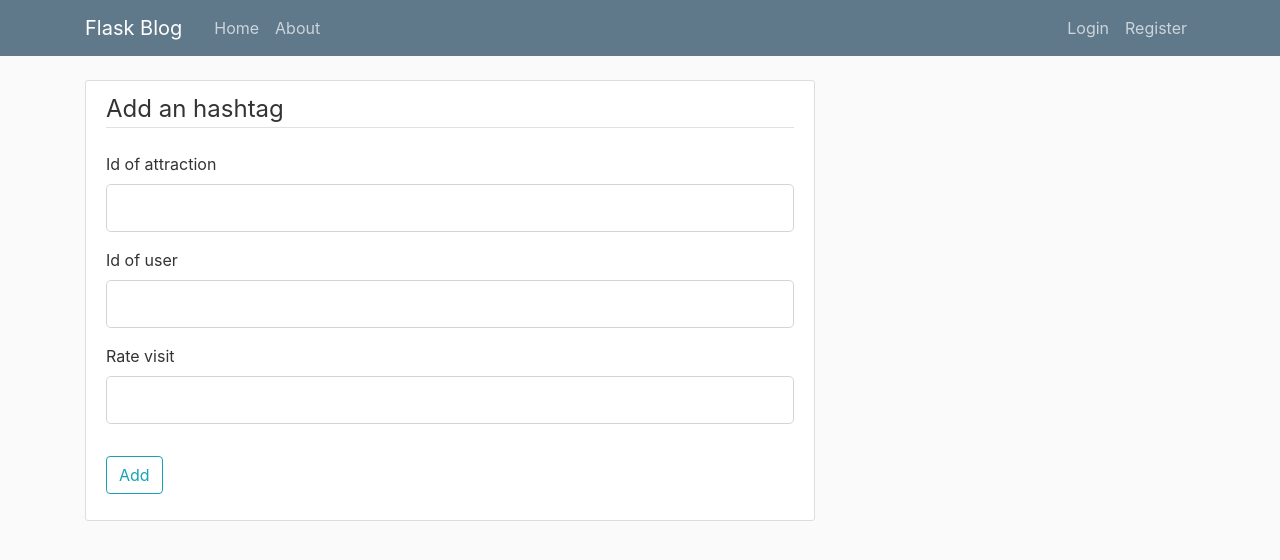
After one commit to marijacvetkovic-git/tips-for-trips, a Flask app: page /createRelationship_VISITED in a window 1280 px wide. The commit adds this page. Shown: the top 560 px of the page. Run offline with Flask 3, Linux system fonts and the light colour scheme; parts of the project's set-up code (start-up, migrations or seed data) failed here and were passed over; some libraries are stand-ins or nearby versions.

Commit message:
dodate sve veze osim izmedju grada i atrakcije valjda, i nisam dodala lajk jer ne znam treba li mi

```diff
--- a/app/forms.py
+++ b/app/forms.py
@@ -1,10 +1,12 @@
 from datetime import date
 from flask_wtf import FlaskForm
-from wtforms import BooleanField, FloatField, StringField,PasswordField,SubmitField,DateField, ValidationError,TimeField
+from wtforms import BooleanField, FloatField, IntegerField, StringField,PasswordField,SubmitField,DateField, ValidationError,TimeField
 from wtforms.validators import DataRequired, Length, Email, EqualTo
 from app import db
 from gqlalchemy import match
 from gqlalchemy.query_builders.memgraph_query_builder import Operator
+
+from app.models import Activity, Attraction, Hashtag
 
 class RegistrationForm(FlaskForm):
 
@@ -71,22 +73,22 @@ class AddAttractionForm(FlaskForm):
     family_friendly=BooleanField("Family friendly")
     submit = SubmitField('Add')
 
-class AddTypeOfAttractionForm(FlaskForm):
+class AddHashtagForm(FlaskForm):
     name=StringField('Name', validators=[DataRequired()])
     submit = SubmitField('Add')
 
     def validate_name(self,name):
-        n=name
-        typeOfAttractions=(
+
+        hashtags=(
           match()
-          .node(labels="TypeOfAttraction",variable="a")
-          .where(item="a.name",operator=Operator.EQUAL,literal=name.data)
-          .return_(("a","typeOfAttraction"))
+          .node(labels="Hashtag",variable="hashtag")
+          .where(item="hashtag.name",operator=Operator.EQUAL,literal=name.data)
+          .return_(("hashtag","hashtag"))
           .execute()
           )
-        listOftypeOfAttractions=list(typeOfAttractions)
-        if listOftypeOfAttractions:
-            raise ValidationError('Type of attraction with that name already exists !')
+        listOfhashtags=list(hashtags)
+        if listOfhashtags:
+            raise ValidationError('Hashtag with that name already exists !')
 
 
 class AddActivityForm(FlaskForm):
@@ -121,3 +123,151 @@ class AddCityForm(FlaskForm):
         listOfCities=list(cities)
         if listOfCities:
             raise ValidationError('City with that name already exists !')
+
+class AddHasHashForm(FlaskForm):
+    idOfAttraction=StringField("Id of attraction",validators=[DataRequired()])
+    idOfHashtag=StringField("Id of hashtag",validators=[DataRequired()])
+    submit = SubmitField('Add')
+    tupleForResult=("","")
+
+    def validate_idOfAttraction(form,nzm):
+        attractions=(
+            match()
+            .node(labels="Attraction",variable="attraction")
+            .where(item="attraction.id",operator=Operator.EQUAL,literal=form.idOfAttraction.data)
+            .return_("attraction")
+            .execute()
+        )
+        listOfAttractions=list(attractions)
+        if not listOfAttractions:
+            raise ValidationError('Attraction with specific id does not exist!')
+        attraction:Attraction =listOfAttractions[0]["attraction"]
+        idOfAttraction=attraction._id
+
+        hashtags=(
+            match()
+            .node(labels="Hashtag",variable="hashtag")
+            .where(item="hashtag.id",operator=Operator.EQUAL,literal=form.idOfHashtag.data)
+            .return_("hashtag")
+            .execute()
+        )
+        listOfhashtags=list(hashtags)
+        if not listOfhashtags:
+            raise ValidationError('Hashtag with specific id does not exist!')
+        hashtag:Hashtag =listOfhashtags[0]["hashtag"]
+        idOfHashtag=hashtag._id
+
+
+        hasHashtag=(
+            match()
+            .node(labels="Attraction",variable="attraction",id=form.idOfAttraction.data)
+            .to(relationship_type="HAS_HASHTAG")
+            .node(labels="Hashtag",variable="hashtag",id=form.idOfHashtag.data)
+            .return_(results=["attraction","hashtag"])
+            .execute()
+        )
+        listOfhasHashtag=list(hasHashtag)
+        if listOfhasHashtag:
+            raise ValidationError('Attraction with specific id already has hastag with specific id !')
+        form.tupleForResult=(idOfAttraction,idOfHashtag)
+
+class AddHasActivityForm(FlaskForm):
+    idOfAttraction=StringField("Id of attraction",validators=[DataRequired()])
+    idOfActivity=StringField("Id of activity",validators=[DataRequired()])
+    duration_of_activity=TimeField('Duration of activity', validators=[DataRequired()])
+    experience=BooleanField("Experience")
+    minAge=IntegerField("Min age",validators=[DataRequired()])
+    maxAge=IntegerField("Max age",validators=[DataRequired()])
+    submit = SubmitField('Add')
+    tupleForResult=("","")
+
+
+
+    def validate_idOfAttraction(form,nzm):
+        attractions=(
+            match()
+            .node(labels="Attraction",variable="attraction")
+            .where(item="attraction.id",operator=Operator.EQUAL,literal=form.idOfAttraction.data)
+            .return_("attraction")
+            .execute()
+        )
+        listOfAttractions=list(attractions)
+        if not listOfAttractions:
+            raise ValidationError('Attraction with specific id does not exist!')
+        attraction:Attraction =listOfAttractions[0]["attraction"]
+        idOfAttraction=attraction._id
+
+        activities=(
+            match()
+            .node(labels="Activity",variable="activity")
+            .where(item="activity.id",operator=Operator.EQUAL,literal=form.idOfActivity.data)
+            .return_("activity")
+            .execute()
+        )
+        listOfactivities=list(activities)
+        if not listOfactivities:
+            raise ValidationError('Activity with specific id does not exist!')
+        activity:Activity =listOfactivities[0]["activity"]
+        idOfActivity=activity._id
+
+
+        hasActivity=(
+            match()
+            .node(labels="Attraction",variable="attraction",id=form.idOfAttraction.data)
+            .to(relationship_type="HAS_ACTIVITY")
+            .node(labels="Activity",variable="activity",id=form.idOfActivity.data)
+            .return_(results=["attraction","activity"])
+            .execute()
+        )
+        listOfhasActivity=list(hasActivity)
+        if listOfhasActivity:
+            raise ValidationError('Attraction with specific id already has activity with specific id !')
+        form.tupleForResult=(idOfAttraction,idOfActivity)
+
+class AddVisitedForm(FlaskForm):
+    idOfAttraction=StringField("Id of attraction",validators=[DataRequired()])
+    idOfUser=StringField("Id of user",validators=[DataRequired()])
+    rate=IntegerField("Rate visit",validators=[DataRequired()])
+    submit = SubmitField('Add')
+    tupleForResult=("","")
+
+    def validate_idOfAttraction(form,nzm):
+        attractions=(
+            match()
+            .node(labels="Attraction",variable="attraction")
+            .where(item="attraction.id",operator=Operator.EQUAL,literal=form.idOfAttraction.data)
+            .return_("attraction")
+            .execute()
+        )
+        listOfAttractions=list(attractions)
+        if not listOfAttractions:
+            raise ValidationError('Attraction with specific id does not exist!')
+        attraction:Attraction =listOfAttractions[0]["attraction"]
+        idOfAttraction=attraction._id
+
+        users=(
+            match()
+            .node(labels="User",variable="user")
+            .where(item="user.id",operator=Operator.EQUAL,literal=form.idOfUser.data)
+            .return_("user")
+            .execute()
+        )
+        listOfusers=list(users)
+        if not listOfusers:
+            raise ValidationError('User with specific id does not exist!')
+        user:Hashtag =listOfusers[0]["user"]
+        idOfUser=user._id
+
+
+        visited=(
+            match()
+            .node(labels="User",variable="user",id=form.idOfUser.data)
+            .to(relationship_type="VISITED")
+            .node(labels="Attraction",variable="attraction",id=form.idOfAttraction.data)
+            .return_(results=["user","attraction"])
+            .execute()
+        )
+        listOfvisits=list(visited)
+        if listOfvisits:
+            raise ValidationError('User with specific id already visited attraction with specific id !')
+        form.tupleForResult=(idOfUser,idOfAttraction)
--- a/app/routes.py
+++ b/app/routes.py
@@ -1,12 +1,20 @@
 
+import datetime
 import uuid
+from click import DateTime
 from flask import render_template,flash,redirect, url_for
 from app import app , bcrypt, db
-from app.forms import AddActivityForm, AddCityForm, AddTypeOfAttractionForm, LogInForm, RegistrationForm,AddAttractionForm
-from app.models import Activity, Attraction, City, TypeOfAttraction, User
+from app.forms import AddActivityForm, AddCityForm, AddHasActivityForm, AddHasHashForm, AddHashtagForm, AddVisitedForm, LogInForm, RegistrationForm,AddAttractionForm
+from app.models import Activity, Attraction, City, HasActivity, HasHashtag, Hashtag, User, Visited
 from gqlalchemy.query_builders.memgraph_query_builder import Operator
 from gqlalchemy import match
 from flask_login import login_user
+import pandas as pd
+import numpy as py
+import matplotlib.pyplot as plt
+import seaborn as sns
+from sklearn.cluster import KMeans
+
 
 posts = [
     {
@@ -87,18 +95,18 @@ def addAttraction():
 
     return render_template('addAttraction.html', title='Add attraction', form=form)
 
-@app.route("/createTypeOfAttraction",methods=['GET','POST'])
-def createTypeOfAttraction():
-    form = AddTypeOfAttractionForm()
+@app.route("/createHashtag",methods=['GET','POST'])
+def createHashtag():
+    form = AddHashtagForm()
     if form.validate_on_submit():
-        typeOfAttraction=TypeOfAttraction(id=str(uuid.uuid4()),name=form.name.data)
-        typeOfAttraction.save(db)
+        hashtag=Hashtag(id=str(uuid.uuid4()),name=form.name.data)
+        hashtag.save(db)
 
         flash(f'Your type of attraction is added!','success')
         return redirect(url_for('home'))
 
 
-    return render_template('addTypeOfAttraction.html', title='Add type of attraction', form=form)
+    return render_template('addHashtag.html', title='Add hashtag', form=form)
 
 @app.route("/createActivity",methods=['GET','POST'])
 def createActivity():
@@ -125,3 +133,62 @@ def createCity():
 
 
     return render_template('addCity.html', title='Add city', form=form)
+
+@app.route("/createRelationship_HAS_HASHTAG",methods=['GET','POST'])
+def createRelationship_HAS_HASHTAG():
+    form = AddHasHashForm()
+    m=form.validate_on_submit()
+    if m:
+
+        HasHashtag(_start_node_id=form.tupleForResult[0],_end_node_id=form.tupleForResult[1]).save(db)
+
+        flash(f'Your relationship is added!','success')
+        return redirect(url_for('home'))
+
+
+    return render_template('addHashashtag.html', title='Add has hastag', form=form)
+
+@app.route("/createRelationship_HAS_ACTIVITY",methods=['GET','POST'])
+def createRelationship_HAS_ACTIVITY():
+    form = AddHasActivityForm()
+    if form.validate_on_submit():
+        HasActivity(_start_node_id=form.tupleForResult[0],_end_node_id=form.tupleForResult[1],durationOfActivity=form.duration_of_activity.data,experience=form.experience.data,minAge=form.minAge.data,maxAge=form.maxAge.data).save(db)
+
+        flash(f'Your relationship is added!','success')
+        return redirect(url_for('home'))
+
+
+    return render_template('addHasActivity.html', title='Add has hastag', form=form)
+
+@app.route("/createRelationship_VISITED",methods=['GET','POST'])
+def createRelationship_VISITED():
+    form = AddVisitedForm()
+    if form.validate_on_submit():
+        Visited(_start_node_id=form.tupleForResult[0],_end_node_id=form.tupleForResult[1],rate=form.rate.data,dateAndTime=datetime.datetime.now()).save(db)
+
+        flash(f'Your relationship is added!','success')
+        return redirect(url_for('home'))
+
+
+    return render_template('addVisited.html', title='Add has hastag', form=form)
+
+
+# @app.route("/proba",methods=['GET','POST'])
+# def proba():
+#     query = "MATCH (n:User) RETURN n;"
+#     users=(
+#           match()
+#           .node(labels="User",variable="u")
+#           .return_(("u","user"))
+#           .execute()
+#           )
+#     lista=list(users)
+#     listOfProperties=[]
+#     for dictoneryItem in lista:
+#         listOfProperties.append(dictoneryItem['user'])
+#     df=pd.DataFrame(listOfProperties)
+#     print(df.head())
+#     x=df.iloc[:,[3,4]]
+#     print(x.values)
+#     #u tuplovima su upakovani podaci
+#     return df.head()
--- a/app/templates/addTypeOfAttraction.html
+++ b/app/templates/addHashtag.html
@@ -4,7 +4,7 @@
         <form method="POST" action="">
             {{form.hidden_tag()}}
             <fieldset class ="form-group">
-                <legend  class="border-bottom mb-4">Add an type of attraction </legend>
+                <legend  class="border-bottom mb-4">Add an hashtag </legend>
                 <div class="form-group">
                     {{ form.name.label(class="form-control-label") }}
 
--- /dev/null
+++ b/app/templates/addVisited.html
@@ -0,0 +1,60 @@
+{% extends "layout.html" %}
+{% block content %}
+    <div class="content-section">
+        <form method="POST" action="">
+            {{form.hidden_tag()}}
+            <fieldset class ="form-group">
+                <legend  class="border-bottom mb-4">Add an hashtag </legend>
+                <div class="form-group">
+                    {{ form.idOfAttraction.label(class="form-control-label") }}
+
+                    {% if form.idOfAttraction.errors %}
+                        {{ form.idOfAttraction(class="form-control form-control-lg is-invalid") }}
+                        <div class="invalid-feedback">
+                            {% for error in form.idOfAttraction.errors %}
+                                <span>{{ error }}</span>
+                            {% endfor %}
+                        </div>
+                    {% else %}
+                        {{ form.idOfAttraction(class="form-control form-control-lg") }}
+                    {% endif %}
+                </div>
+                <div class="form-group">
+                    {{ form.idOfUser.label(class="form-control-label") }}
+
+                    {% if form.idOfUser.errors %}
+                        {{ form.idOfUser(class="form-control form-control-lg is-invalid") }}
+                        <div class="invalid-feedback">
+                            {% for error in form.idOfUser.errors %}
+                                <span>{{ error }}</span>
+                            {% endfor %}
+                        </div>
+                    {% else %}
+                        {{ form.idOfUser(class="form-control form-control-lg") }}
+                    {% endif %}
+                </div>
+                <div class="form-group">
+                    {{ form.rate.label(class="form-control-label") }}
+
+                    {% if form.rate.errors %}
+                        {{ form.rate(class="form-control form-control-lg is-invalid") }}
+                        <div class="invalid-feedback">
+                            {% for error in form.rate.errors %}
+                                <span>{{ error }}</span>
+                            {% endfor %}
+                        </div>
+                    {% else %}
+                        {{ form.rate(class="form-control form-control-lg") }}
+                    {% endif %}
+                </div>
+            </fieldset>
+            <div class="form-group">
+                {{ form.submit(class="btn btn-outline-info") }}
+            </div>
+        </form>
+    </div>
+
+
+
+
+{% endblock content %}
```
Also changed, not shown: app/models.py (+9 -2 lines), app/templates/addHasActivity.html (added, +92 -0 lines), app/templates/addHasHashtag.html (added, +46 -0 lines).
